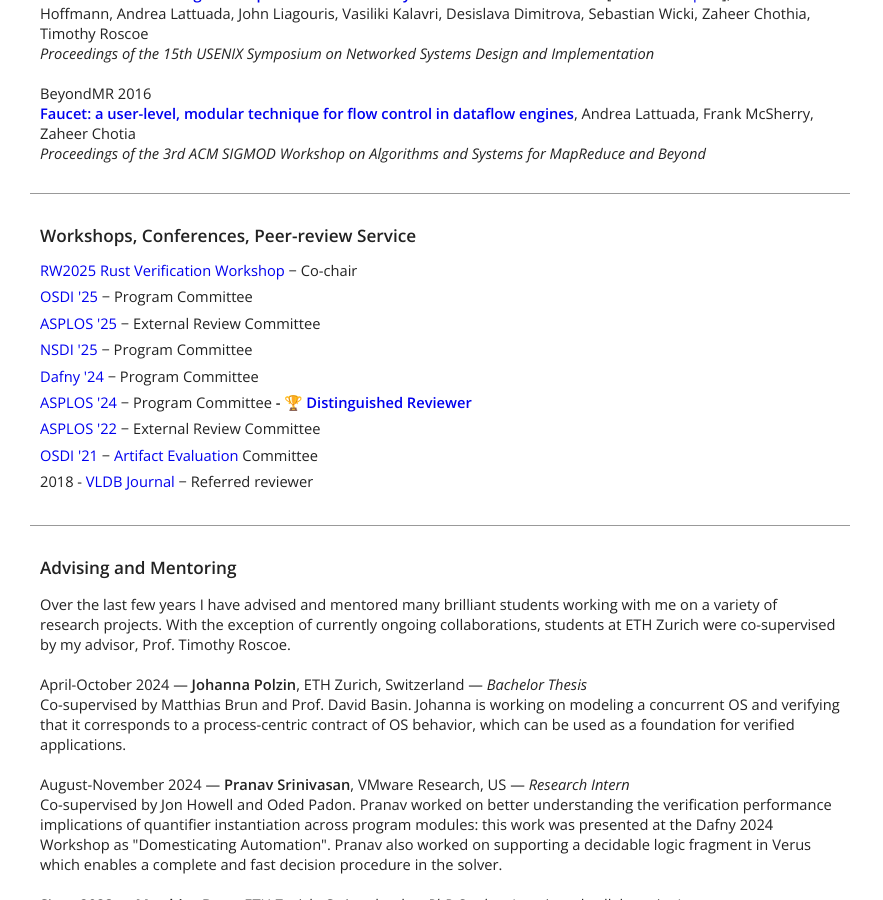
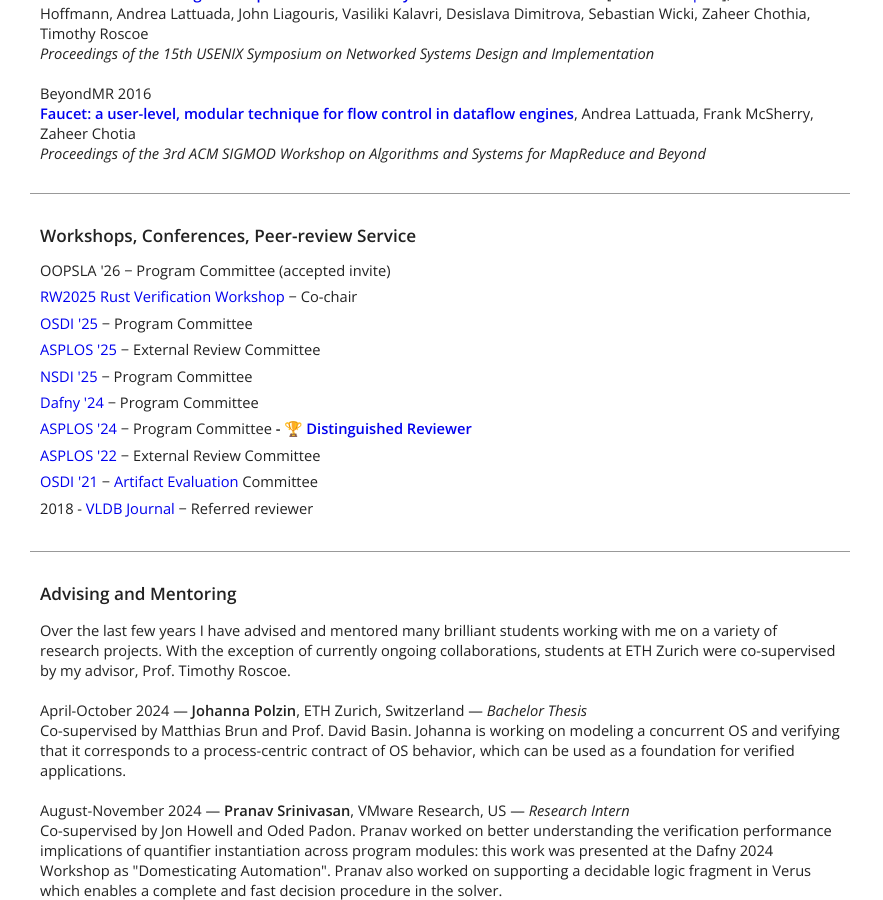
Before and after one commit to utaal/utaal.github.io, a Jekyll site: the page built from index.html, in a window 1280 px wide and 900 px high, scrolled down 2714 px. Shown: the whole window, without its empty margins (0-883 px from the left). Built offline with Jekyll 4.4.1, drawn with Linux system fonts in a browser that asks for light colours; nearby versions of some CDN libraries.

Commit message:
add oopsla pc invite

```diff
--- a/index.html
+++ b/index.html
@@ -173,6 +173,9 @@
         <div class="main relative card">
           <h3>Workshops, Conferences, Peer-review Service</h3>
           <ul class="resume-compact ul-service">
+            <li>
+              <div>OOPSLA '26 − Program Committee (accepted invite)</div>
+            </li>
             <li>
               <div><a href="https://sites.google.com/view/rustverify2025">RW2025 Rust Verification Workshop</a> − Co-chair</div>
             </li>
```
